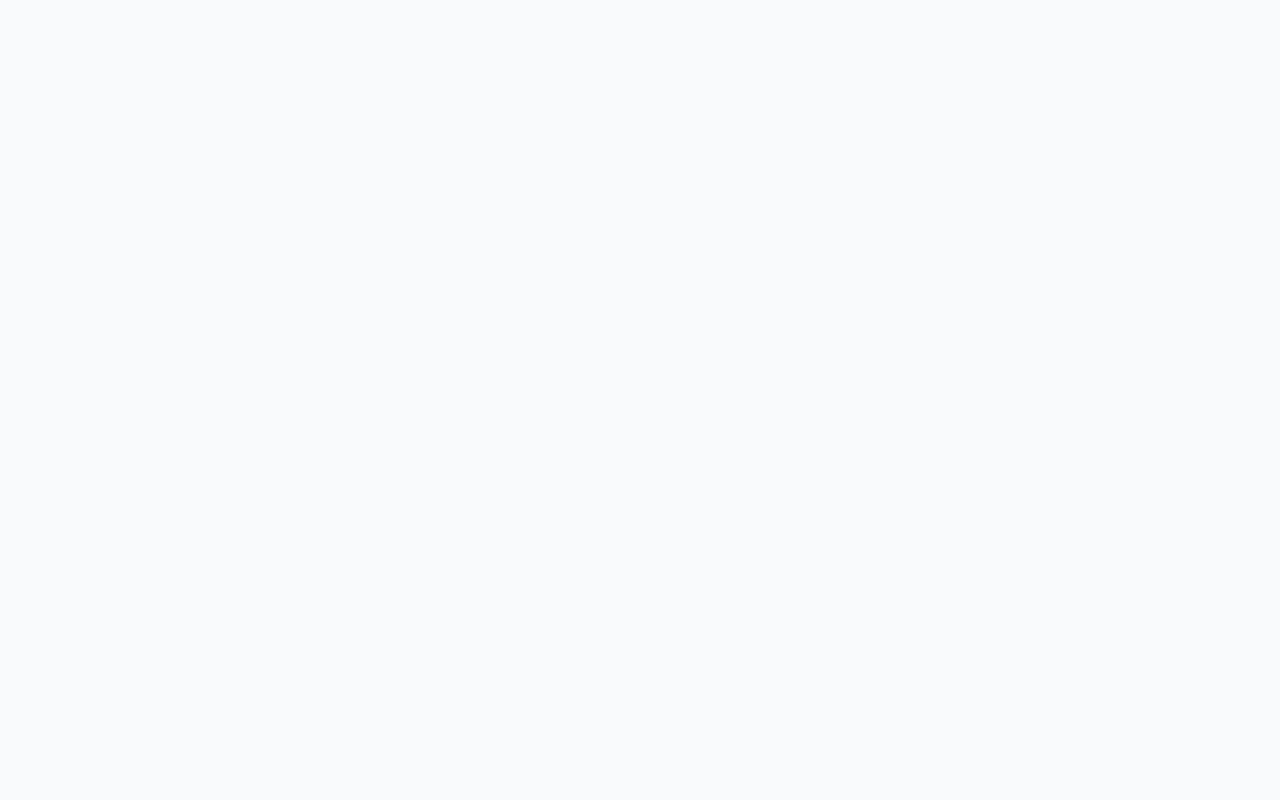
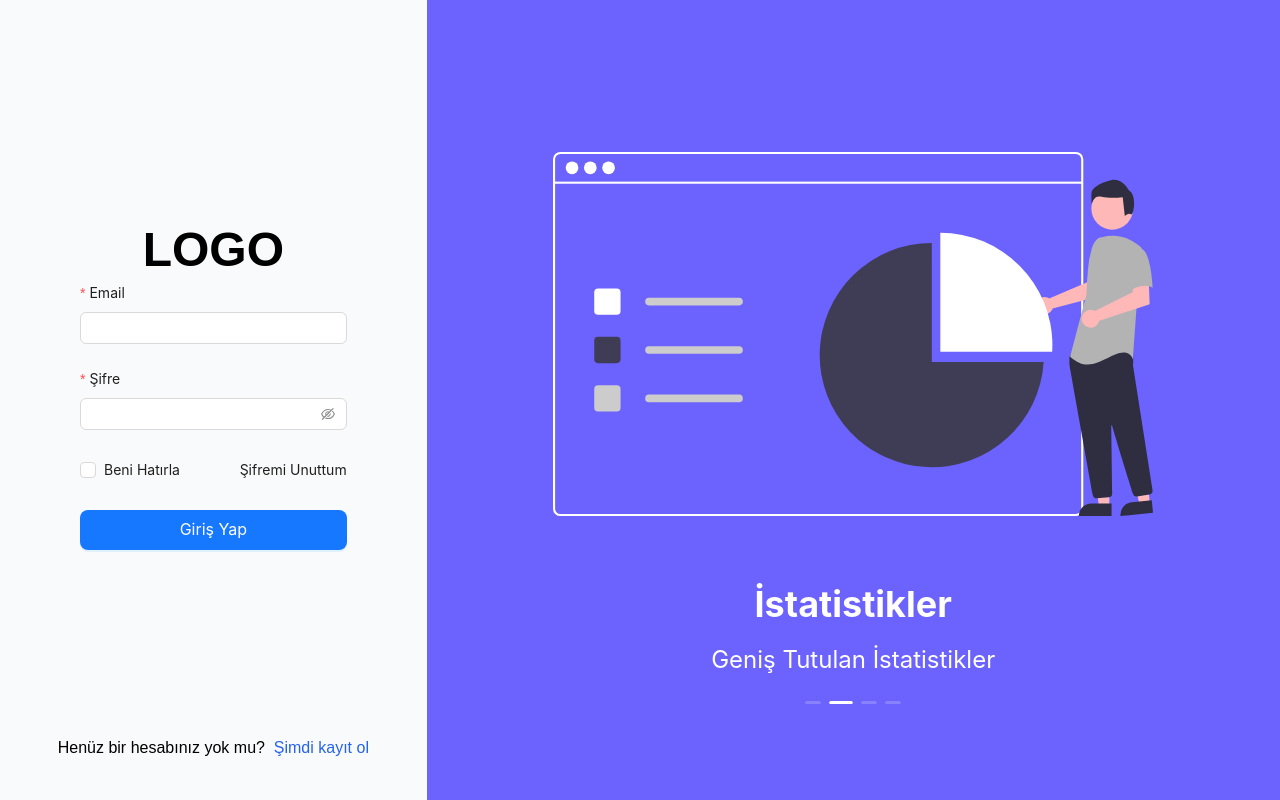
Before and after one commit to mdtanvirahamedshanto/pos-application, a React (Create React App) app in the folder client/: page /login in a window 1280 px wide. Before the commit this address had no page. Built offline with nearby package versions, Linux system fonts and the light colour scheme.

Commit message:
add login page

```diff
--- a/client/src/App.jsx
+++ b/client/src/App.jsx
@@ -5,6 +5,7 @@ import BillPage from "./pages/BillPage";
 import CustomerPage from "./pages/CustomerPage";
 import StaticticPage from "./pages/StaticticPage";
 import Register from "./pages/auth/Register";
+import Login from "./pages/auth/Login";
 
 function App() {
   return (
@@ -16,6 +17,7 @@ function App() {
         <Route path="/customers" element={<CustomerPage />} />
         <Route path="/statistic" element={<StaticticPage />} />
         <Route path="/register" element={<Register />} />
+        <Route path="/login" element={<Login />} />
       </Routes>
     </BrowserRouter>
   );
--- /dev/null
+++ b/client/src/pages/auth/Login.jsx
@@ -0,0 +1,94 @@
+import React from "react";
+import { Button, Form, Input, Carousel, Checkbox } from "antd";
+import { Link } from "react-router-dom";
+import AuthCarousel from "../../components/auth/AuthCarousel";
+
+const Login = () => {
+  return (
+    <div className="h-screen">
+      <div className="flex justify-between h-full">
+        <div className="xl:px-20 px-10 w-full flex flex-col h-full justify-center relative">
+          <h1 className="text-center text-5xl font-bold mb-2">LOGO</h1>
+          <Form layout="vertical">
+            <Form.Item
+              label="Email"
+              name={"email"}
+              rules={[
+                {
+                  required: true,
+                  message: "Email Alanı Boş Bırakılamaz!",
+                },
+              ]}
+            >
+              <Input />
+            </Form.Item>
+            <Form.Item
+              label="Şifre"
+              name={"password"}
+              rules={[
+                {
+                  required: true,
+                  message: "Şifre Alanı Boş Bırakılamaz!",
+                },
+              ]}
+            >
+              <Input.Password />
+            </Form.Item>
+            <Form.Item name={"remember"} valuePropName="checked">
+                <div className="flex justify-between items-center">
+                    <Checkbox>Beni Hatırla</Checkbox>
+                    <Link>Şifremi Unuttum</Link>
+                </div>
+            </Form.Item>
+            <Form.Item>
+              <Button
+                type="primary"
+                htmlType="submit"
+                className="w-full"
+                size="large"
+              >
+                Giriş Yap
+              </Button>
+            </Form.Item>
+          </Form>
+          <div className="flex justify-center absolute left-0 bottom-10 w-full">
+            Henüz bir hesabınız yok mu? &nbsp;
+            <Link to="/register" className="text-blue-600">
+              Şimdi kayıt ol
+            </Link>
+          </div>
+        </div>
+        <div className="xl:w-4/6 lg:w-3/5 md:w-1/2 md:flex hidden bg-[#6c63ff] h-full">
+          <div className="w-full h-full flex items-center">
+            <div className="w-full">
+              <Carousel className="!h-full px-6" autoplay>
+                <AuthCarousel
+                  img="/images/responsive.svg"
+                  title="Responsive"
+                  desc="Tüm Cihaz Boyutlarıyla Uyumluluk"
+                />
+                <AuthCarousel
+                  img="/images/statistic.svg"
+                  title="İstatistikler"
+                  desc="Geniş Tutulan İstatistikler"
+                />
+                <AuthCarousel
+                  img="/images/customer.svg"
+                  title="Müşteri Memnuniyeti"
+                  desc="Deneyim Sonunda Üründen Memnun Müşteriler"
+                />
+                <AuthCarousel
+                  img="/images/admin.svg"
+                  title="Yönetici Paneli"
+                  desc="Tek Yerden Yönetim"
+                />
+              </Carousel>
+            </div>
+          </div>
+        </div>
+      </div>
+    </div>
+  );
+};
+
+export default Login;
```
